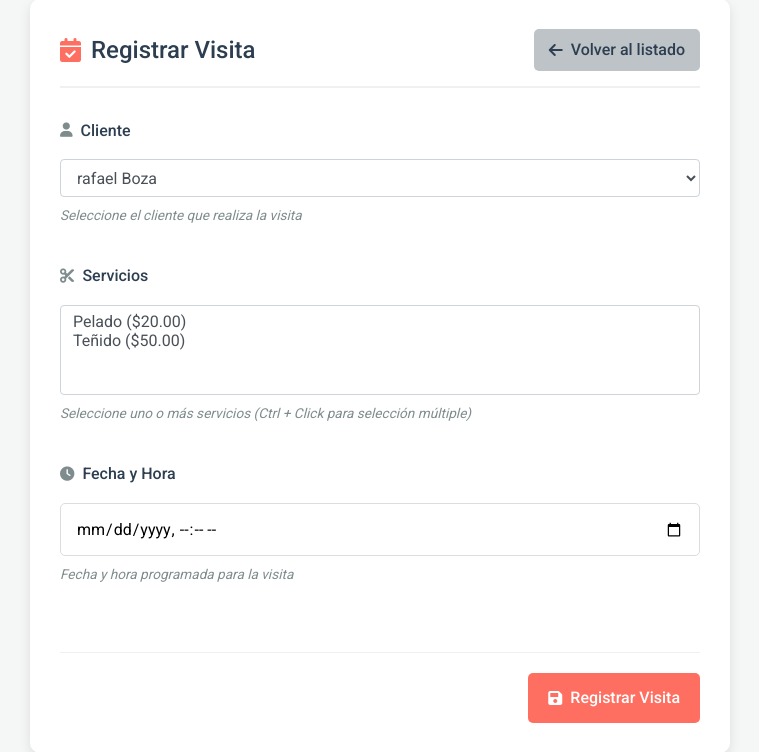
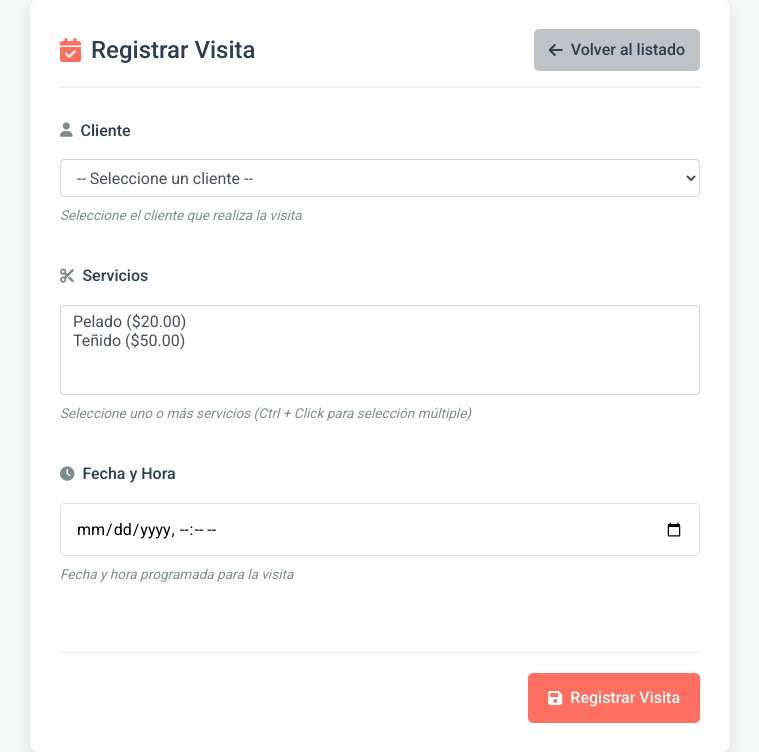
Before and after one commit to RafaelBozaQuerol/Kalma, a Django app: page /visita/nueva/ in a window 1280 px wide. Shown: the part 142-894 px from the top of the page, without its empty margins (260-1019 px from the left). Run offline with Django 4.2, Linux system fonts and the light colour scheme; data comes from the database, SQL or seed files in the repository.

Commit message:
third commit

```diff
--- a/gestion/templates/form_visita.html
+++ b/gestion/templates/form_visita.html
@@ -23,20 +23,17 @@
                 <i class="fas fa-user"></i> Cliente
             </label>
             <select class="form-control" id="cliente" name="cliente" required>
-                {% if visita %}
+                <option value="" disabled selected>-- Seleccione un cliente --</option>
                 {% for cliente in clientes %}
-                <option value="{{ cliente.id }}">
-                    {{ cliente.nombre }}
-                </option>
+                {% if visita and cliente.id == visita.cliente.id %}
+                <option value="{{ cliente.id }}" selected>{{ cliente.nombre }}</option>
+                {% else %}
+                <option value="{{ cliente.id }}">{{ cliente.nombre }}</option>
+                {% endif %}
                 {% endfor %}
-                {% else %}
-                {% for cliente in clientes %}
-                <option value="{{ cliente.id }}">
-                    {{ cliente.nombre }}
-                </option>
-                {% endfor %}
-                {% endif %}
             </select>
+
+
             <small class="form-hint">Seleccione el cliente que realiza la visita</small>
         </div>
 
--- a/gestion/views.py
+++ b/gestion/views.py
@@ -113,7 +113,12 @@ def editar_visita(request, id):
             return redirect('visitas')
     else:
         form = VisitaForm(instance=visita)
-    return render(request, 'form_visita.html', {'form': form, 'visita': visita})
+    return render(request, 'form_visita.html', {
+        'form': form,
+        'visita': visita,
+        'clientes': Cliente.objects.filter(id=visita.cliente.id),
+ 		'servicios': Servicio.objects.all()
+})
 
 def eliminar_visita(request, id):
     visita = get_object_or_404(Visita, id=id)
```
